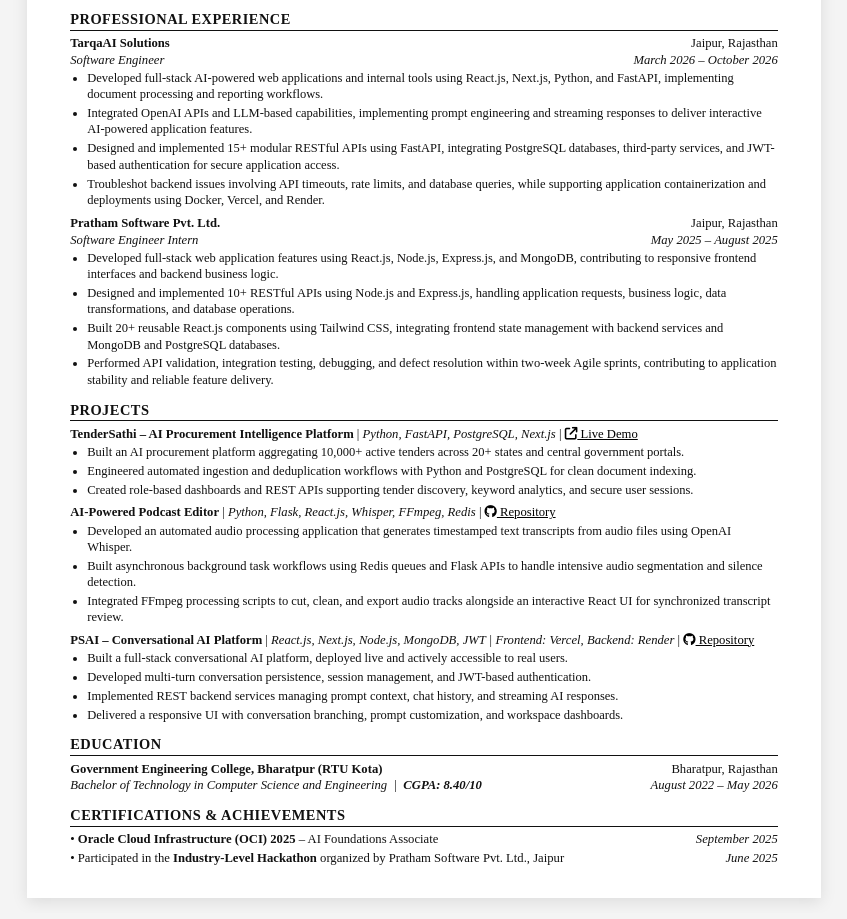
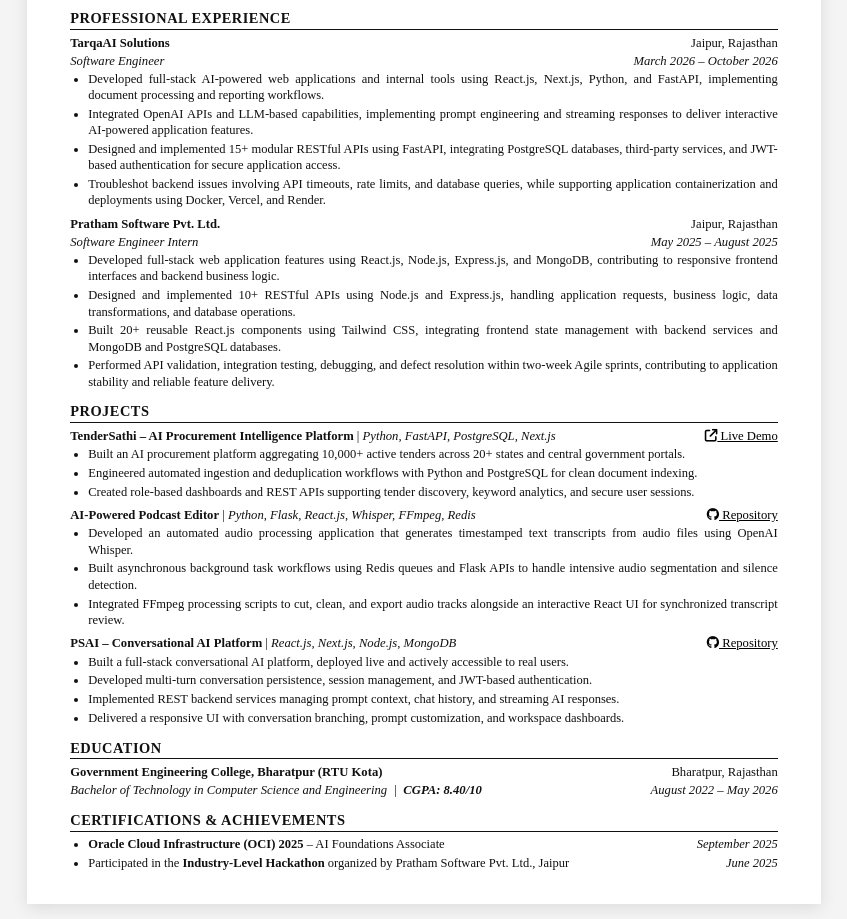
Before and after one commit to harshit705/Harshit-Resume-, a plain HTML site: page index.html in a window 1280 px wide. Shown: the part 403-1322 px from the top of the page, without its empty margins (216-1063 px from the left). Drawn offline with Linux system fonts and the light colour scheme.

Commit message:
Standardize resume layout: company left/location right, designation left/dates right, consistent bullet indentation

```diff
--- a/index.html
+++ b/index.html
@@ -99,12 +99,16 @@
       display: flex;
       justify-content: space-between;
       align-items: baseline;
+      width: 100%;
     }
     .subheading {
-      margin-bottom: 6px;
+      margin-bottom: 7px;
     }
     .subheading:last-child {
       margin-bottom: 0;
+    }
+    .company-title, .role-row {
+      margin-bottom: 1.5px;
     }
     .bold {
       font-weight: bold;
@@ -115,17 +119,20 @@
     .right {
       text-align: right;
       white-space: nowrap;
+      flex-shrink: 0;
+      margin-left: 10px;
     }
     ul {
       list-style-type: disc;
-      padding-left: 17px;
+      padding-left: 18px;
       margin-top: 2px;
       margin-bottom: 2px;
     }
     li {
-      margin-bottom: 2.6px;
+      margin-bottom: 2.5px;
       font-size: 9.4pt;
       line-height: 1.30;
+      text-align: justify;
     }
     .skills-list {
       list-style: none;
@@ -133,9 +140,22 @@
       margin: 0;
     }
     .skills-list li {
-      margin-bottom: 2.6px;
+      margin-bottom: 2.5px;
       font-size: 9.4pt;
       line-height: 1.30;
+      text-align: left;
+    }
+    .cert-list {
+      list-style-type: disc;
+      padding-left: 18px;
+      margin-top: 2px;
+      margin-bottom: 0;
+    }
+    .cert-list li {
+      margin-bottom: 2.5px;
+      font-size: 9.4pt;
+      line-height: 1.30;
+      text-align: left;
     }
     .actions-bar {
       width: 8.27in;
@@ -210,11 +230,11 @@
     <section>
       <h2>Professional Experience</h2>
       <div class="subheading">
-        <div class="row">
+        <div class="row company-title">
           <span class="bold">TarqaAI Solutions</span>
           <span class="right">Jaipur, Rajasthan</span>
         </div>
-        <div class="row">
+        <div class="row role-row">
           <span class="italic">Software Engineer</span>
           <span class="italic right">March 2026 – October 2026</span>
         </div>
@@ -227,11 +247,11 @@
       </div>
 
       <div class="subheading" style="margin-top: 7px;">
-        <div class="row">
+        <div class="row company-title">
           <span class="bold">Pratham Software Pvt. Ltd.</span>
           <span class="right">Jaipur, Rajasthan</span>
         </div>
-        <div class="row">
+        <div class="row role-row">
           <span class="italic">Software Engineer Intern</span>
           <span class="italic right">May 2025 – August 2025</span>
         </div>
@@ -249,7 +269,8 @@
       <h2>Projects</h2>
       <div class="subheading">
         <div class="row">
-          <span><strong class="bold">TenderSathi – AI Procurement Intelligence Platform</strong> | <em>Python, FastAPI, PostgreSQL, Next.js</em> | <a href="https://dev.tendersathi.xyz/" target="_blank" style="text-decoration: underline;"><i class="fa-solid fa-arrow-up-right-from-square"></i> Live Demo</a></span>
+          <span><strong class="bold">TenderSathi – AI Procurement Intelligence Platform</strong> | <em>Python, FastAPI, PostgreSQL, Next.js</em></span>
+          <span class="right"><a href="https://dev.tendersathi.xyz/" target="_blank" style="text-decoration: underline;"><i class="fa-solid fa-arrow-up-right-from-square"></i> Live Demo</a></span>
         </div>
         <ul>
           <li>Built an AI procurement platform aggregating 10,000+ active tenders across 20+ states and central government portals.</li>
@@ -260,7 +281,8 @@
 
       <div class="subheading" style="margin-top: 5px;">
         <div class="row">
-          <span><strong class="bold">AI-Powered Podcast Editor</strong> | <em>Python, Flask, React.js, Whisper, FFmpeg, Redis</em> | <a href="https://github.com/harshit705/podcast-editor" target="_blank" style="text-decoration: underline;"><i class="fa-brands fa-github"></i> Repository</a></span>
+          <span><strong class="bold">AI-Powered Podcast Editor</strong> | <em>Python, Flask, React.js, Whisper, FFmpeg, Redis</em></span>
+          <span class="right"><a href="https://github.com/harshit705/podcast-editor" target="_blank" style="text-decoration: underline;"><i class="fa-brands fa-github"></i> Repository</a></span>
         </div>
         <ul>
           <li>Developed an automated audio processing application that generates timestamped text transcripts from audio files using OpenAI Whisper.</li>
@@ -271,7 +293,8 @@
 
       <div class="subheading" style="margin-top: 5px;">
         <div class="row">
-          <span><strong class="bold">PSAI – Conversational AI Platform</strong> | <em>React.js, Next.js, Node.js, MongoDB, JWT | Frontend: Vercel, Backend: Render</em> | <a href="https://github.com/harshit705/Psai-Chatbot" target="_blank" style="text-decoration: underline;"><i class="fa-brands fa-github"></i> Repository</a></span>
+          <span><strong class="bold">PSAI – Conversational AI Platform</strong> | <em>React.js, Next.js, Node.js, MongoDB</em></span>
+          <span class="right"><a href="https://github.com/harshit705/Psai-Chatbot" target="_blank" style="text-decoration: underline;"><i class="fa-brands fa-github"></i> Repository</a></span>
         </div>
         <ul>
           <li>Built a full-stack conversational AI platform, deployed live and actively accessible to real users.</li>
@@ -286,11 +309,11 @@
     <section>
       <h2>Education</h2>
       <div class="subheading">
-        <div class="row">
+        <div class="row company-title">
           <span class="bold">Government Engineering College, Bharatpur (RTU Kota)</span>
           <span class="right">Bharatpur, Rajasthan</span>
         </div>
-        <div class="row">
+        <div class="row role-row">
           <span class="italic">Bachelor of Technology in Computer Science and Engineering &nbsp;|&nbsp; <span class="bold">CGPA: 8.40/10</span></span>
           <span class="italic right">August 2022 – May 2026</span>
         </div>
@@ -300,16 +323,20 @@
     <!-- CERTIFICATIONS & ACHIEVEMENTS -->
     <section>
       <h2>Certifications & Achievements</h2>
-      <div class="subheading">
-        <div class="row">
-          <span>• <strong>Oracle Cloud Infrastructure (OCI) 2025</strong> – AI Foundations Associate</span>
-          <span class="italic right">September 2025</span>
-        </div>
-        <div class="row" style="margin-top: 2.5px;">
-          <span>• Participated in the <strong>Industry-Level Hackathon</strong> organized by Pratham Software Pvt. Ltd., Jaipur</span>
-          <span class="italic right">June 2025</span>
-        </div>
-      </div>
+      <ul class="cert-list">
+        <li>
+          <div class="row">
+            <span><strong>Oracle Cloud Infrastructure (OCI) 2025</strong> – AI Foundations Associate</span>
+            <span class="italic right">September 2025</span>
+          </div>
+        </li>
+        <li>
+          <div class="row">
+            <span>Participated in the <strong>Industry-Level Hackathon</strong> organized by Pratham Software Pvt. Ltd., Jaipur</span>
+            <span class="italic right">June 2025</span>
+          </div>
+        </li>
+      </ul>
     </section>
   </div>
 
```
